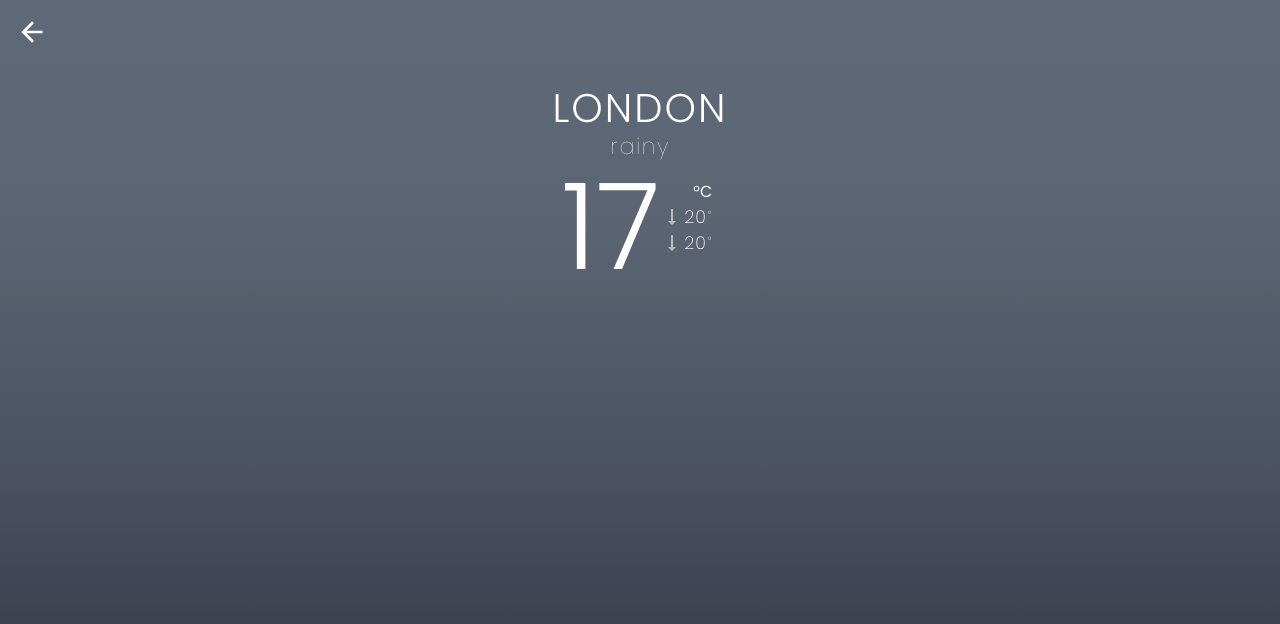
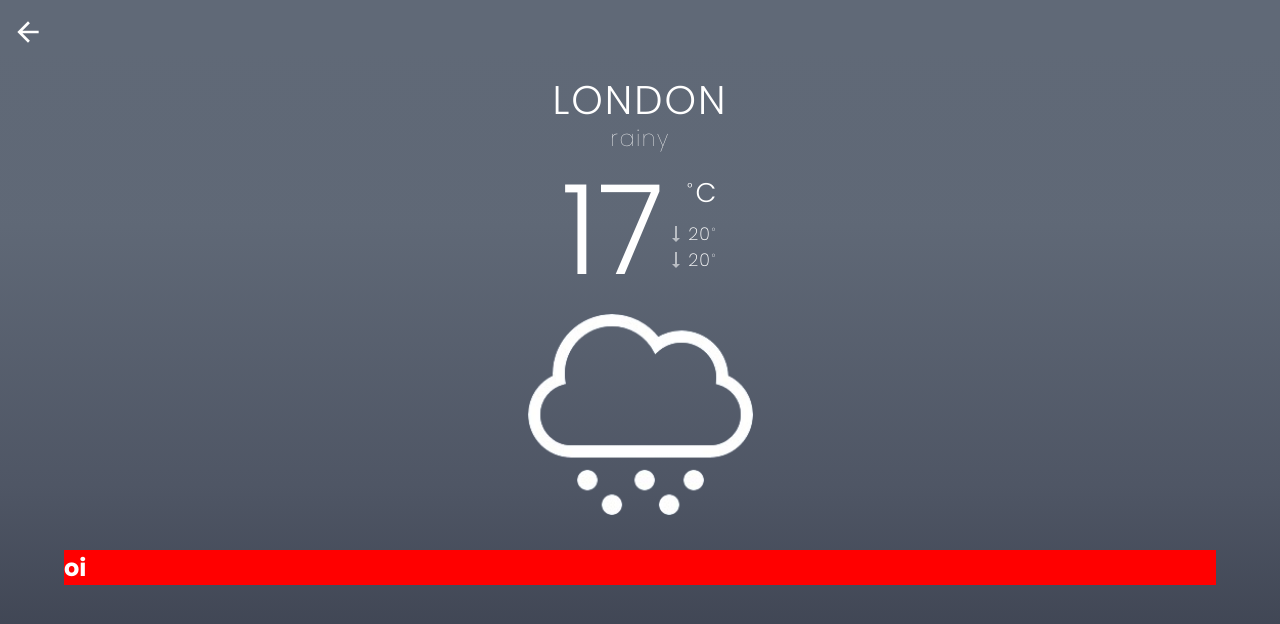
Before and after one commit to apfdamascena/weather, a React (Create React App) app: page / in a window 1280 px wide. Shown: the top 624 px of the page. Built offline with nearby package versions, Linux system fonts and the light colour scheme.

Commit message:
feature(weather): create temperature and description

```diff
--- a/src/ui/assets/index.ts
+++ b/src/ui/assets/index.ts
@@ -1,7 +1,9 @@
 import Logo from './logo.png';
 import World from './world.png';
+import Rainy from './rainy.png';
 
 export {
   Logo,
   World,
+  Rainy,
 };
--- a/src/ui/pages/Weather/index.tsx
+++ b/src/ui/pages/Weather/index.tsx
@@ -5,9 +5,11 @@ import {
   Container, WeatherArrowBack, Title, InfoPlaceContainer,
   Subtitle, TemperatureDescriptionWrapper,
   TemperatureWrapper, Temperature, TitleWrapper,
-  DescriptionWrapper, GrausWrapper,
+  DescriptionWrapper, GrausWrapper, Content,
+  ThermalRangeWrapper, Image, ForecastWrapper,
 } from './style';
 import { ThermalRange } from '../../components';
+import { Rainy } from '../../assets';
 
 export const Weather: React.FC = () => (
   <Container>
@@ -34,12 +36,16 @@ export const Weather: React.FC = () => (
 
         <DescriptionWrapper>
           <GrausWrapper>
-            <span className="grau">&deg;</span>
-            <span className="unidade">C</span>
+            <Content className="grau">&deg;</Content>
+            <Content className="unidade">C</Content>
           </GrausWrapper>
 
-          <ThermalRange value="dawn" />
-          <ThermalRange value="teste" />
+          <ThermalRangeWrapper>
+
+            <ThermalRange value="dawn" />
+            <ThermalRange value="teste" />
+
+          </ThermalRangeWrapper>
 
         </DescriptionWrapper>
 
@@ -47,5 +53,11 @@ export const Weather: React.FC = () => (
 
     </InfoPlaceContainer>
 
+    <Image src={Rainy} alt="rainy" />
+
+    <ForecastWrapper>
+      <h2>oi</h2>
+    </ForecastWrapper>
+
   </Container>
 );
--- a/src/ui/pages/Weather/style.ts
+++ b/src/ui/pages/Weather/style.ts
@@ -9,20 +9,19 @@ export const Container = styled.div`
   flex-direction: column;
   align-items: center;
 
-  background: linear-gradient(0deg, rgba(43, 47, 61, 0.76) 15.88%, rgba(60, 65, 81, 0.64) 39.18%, rgba(62, 68, 84, 0.12) 72.25%, rgba(64, 70, 86, 0.00) 99.85%), #606977;
+  /* background: linear-gradient(0deg, rgba(43, 47, 61, 0.76) 15.88%, rgba(60, 65, 81, 0.64) 39.18%, rgba(62, 68, 84, 0.12) 72.25%, rgba(64, 70, 86, 0.00) 99.85%), #606977;  */
+  background: linear-gradient(0deg, rgba(43, 47, 61, 0.68) 15.88%, rgba(60, 65, 81, 0.48) 39.18%, rgba(62, 68, 84, 0.02) 72.25%, rgba(64, 70, 86, 0.00) 99.85%), #606977;
 
-  gap: 40px;
+  gap: 32px;
 
 `;
 
 export const WeatherArrowBack = styled(ArrowBack)`
   align-self: flex-start;
-  margin-top: 16px;
-  margin-left: 16px;
 
+  margin-top: 16px !important;
+  margin-left: 12px !important;
   font-size: 32px !important;
-
-
 `;
 
 export const WeatherArrowUp = styled(ArrowUpward)`
@@ -40,10 +39,10 @@ export const InfoPlaceContainer = styled.div`
   align-items: center;
   flex-direction: column;
 
-
   width: fit-content;
 
-  gap: 22px;
+
+  gap: 24px;
 `;
 
 export const TitleWrapper = styled.div`
@@ -82,41 +81,64 @@ export const TemperatureDescriptionWrapper = styled.div`
 `;
 
 export const TemperatureWrapper = styled.div`
-
+  margin-top: 8px;
 `;
 
 export const DescriptionWrapper = styled.div`
 
-  /* display: flex;
+  display: flex;
+  justify-content: space-between;
   flex-direction: column;
-  justify-content: space-between; */
-
 
 `;
 
+export const ThermalRangeWrapper = styled.div`
+
+  margin-top: 8px;
+`;
+
 export const Temperature = styled.p`
-  font-size: 7.5rem;
+  font-size: 7.8rem;
   line-height: 0.8;
   font-weight: 300;
 `;
 
 export const GrausWrapper = styled.div`
-
   display: flex;
   align-items: flex-start;
   justify-content: flex-end;
+`;
 
+export const Content = styled.span`
 
   &.grau {
 
-    font-size: 16px;
-    margin-right: 2px;
+    font-size: 13px;
+    margin-top: 5px;
+    margin-right: 3px;
+    font-weight: 300;
 
   }
 
   &.unidade {
 
-    font-size: 24px;
+    font-size: 27px;
+    font-weight: 300;
   }
 
 `;
+
+export const Image = styled.img`
+  width: 30%;
+
+  @media (min-width:480px) {
+
+    width: 230px;
+  }
+
+`;
+
+export const ForecastWrapper = styled.div`
+  background-color: red;
+  width: 90%;
+`;
```
Also changed, not shown: src/ui/assets/rainy.png (added), src/ui/components/Forecast/index.tsx (added), src/ui/components/Forecast/style.ts (added).
